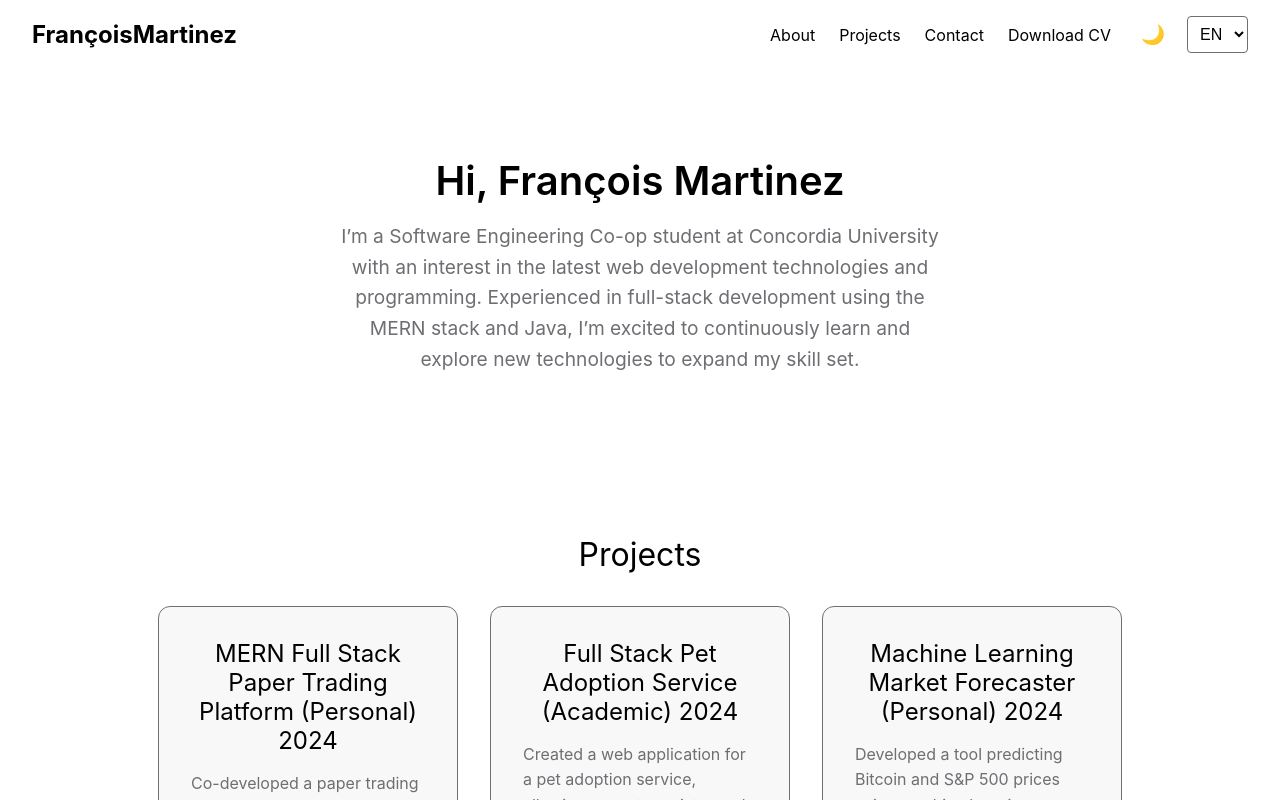
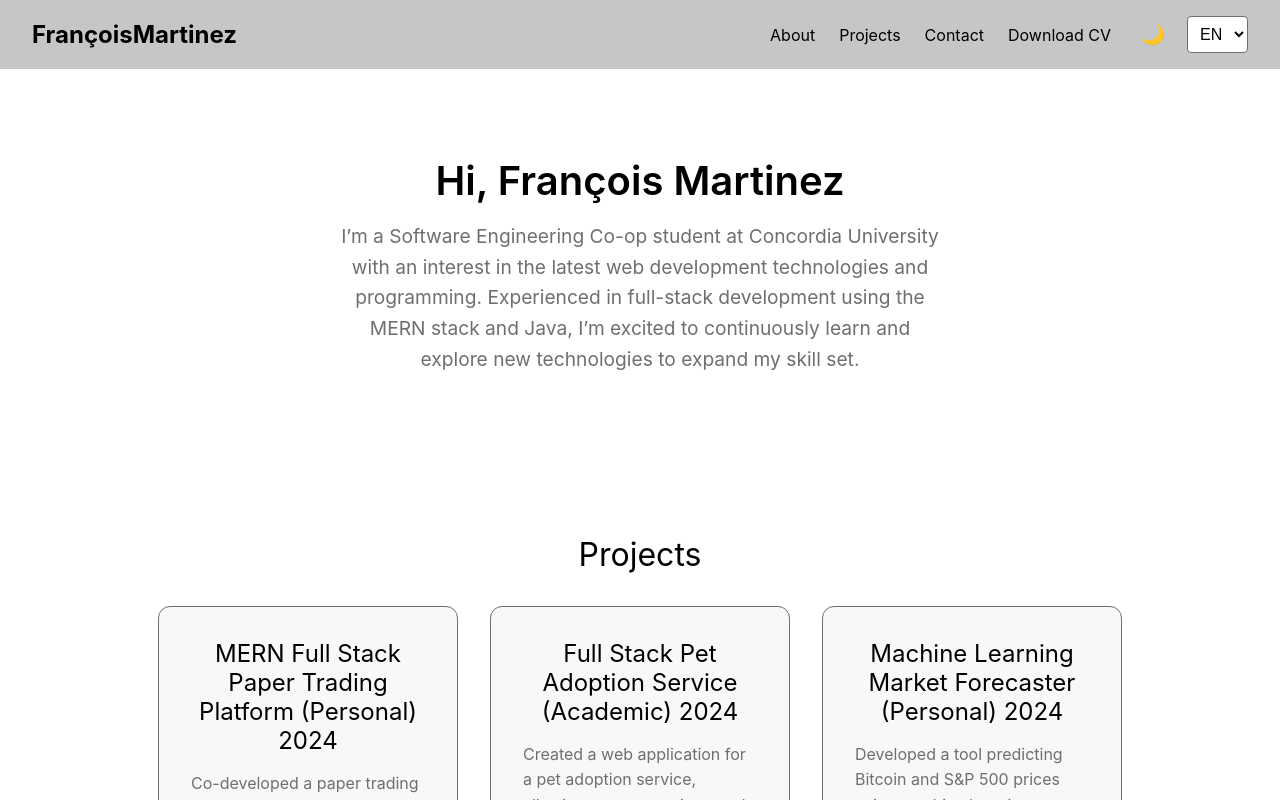
Before and after one commit to FrancoisMartinez/react-portfolio, a React (Vite) app: page / in a window 1280 px wide. Shown: the top 800 px of the page. Built offline with nearby package versions, Linux system fonts and the light colour scheme.

Commit message:
some changes

```diff
--- a/src/index.css
+++ b/src/index.css
@@ -5,7 +5,7 @@
     --text-color: #000000;
     --secondary-text-color: #6e6e73;
     --card-background-color: #f8f8f8;
-    --header-background-color: #ffffff;
+    --header-background-color: #c6c6c6;
 }
 
 [data-theme='dark'] {
@@ -13,7 +13,7 @@
     --text-color: #f5f5f7;
     --secondary-text-color: #a1a1aa;
     --card-background-color: #2c2c2e;
-    --header-background-color: #1c1c1e;
+    --header-background-color: #343437;
 }
 
 body {
```
